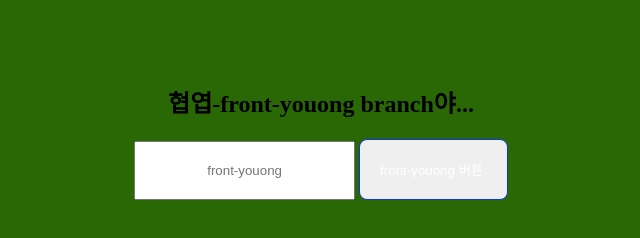
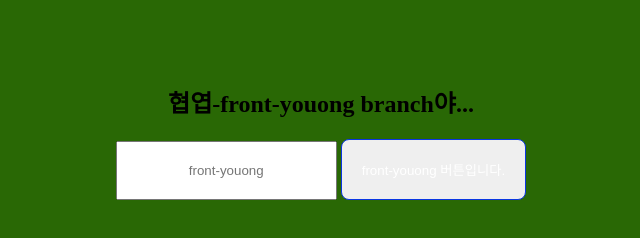
Before and after one commit to frontend-with/developer, a plain HTML site: page index.html in a window 1280 px wide. Shown: the whole page, without its empty margins (319-959 px from the left). Drawn offline with Linux system fonts and the light colour scheme.

Commit message:
young수정

```diff
--- a/index.html
+++ b/index.html
@@ -10,7 +10,7 @@
     <h2>협엽-front-youong branch야...</h2>
     <form action="">
       <input type="text" placeholder="front-youong" />
-      <button>front-youong 버튼.</button>
+      <button>front-youong 버튼입니다.</button>
     </form>
   </body>
 </html>
```
